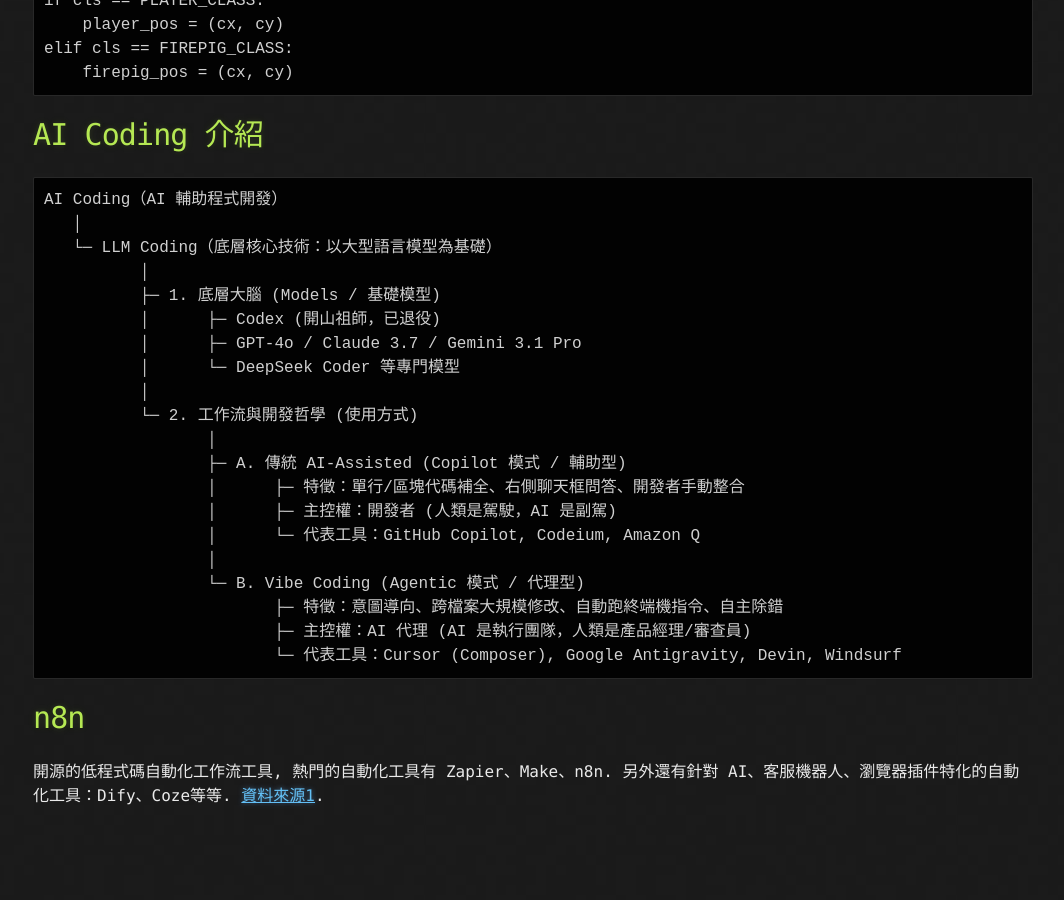
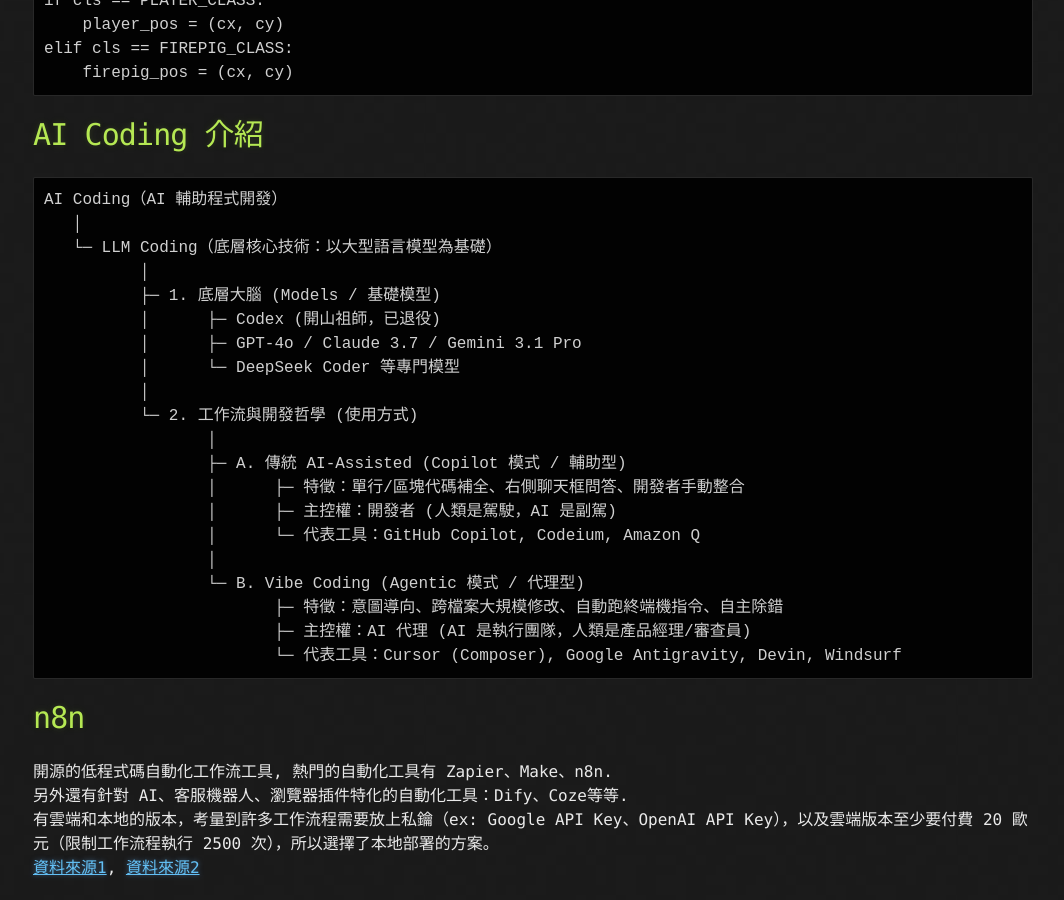
Before and after one commit to lepg5487/Stock_God, a Jekyll site: the page built from PlayAI.md, in a window 1280 px wide and 900 px high, scrolled down 1002 px. Shown: the whole window, without its empty margins (107-1171 px from the left). Built offline with Jekyll 4.4.1, drawn with Linux system fonts in a browser that asks for light colours; our own code applies the rules of GitHub Pages for plain Markdown files; before the commit the page ends 1830 px from its top, so only the background shows below that.

Commit message:
Update PlayAI.md

```diff
--- a/PlayAI.md
+++ b/PlayAI.md
@@ -61,4 +61,5 @@
 # n8n
 開源的低程式碼自動化工作流工具, 熱門的自動化工具有 Zapier、Make、n8n.
 另外還有針對 AI、客服機器人、瀏覽器插件特化的自動化工具：Dify、Coze等等.
-[資料來源1](https://raymondhouch.com/lifehacker/digital-workflow/automation-tools-review/).
+有雲端和本地的版本，考量到許多工作流程需要放上私鑰（ex: Google API Key、OpenAI API Key），以及雲端版本至少要付費 20 歐元（限制工作流程執行 2500 次），所以選擇了本地部署的方案。
+[資料來源1](https://raymondhouch.com/lifehacker/digital-workflow/automation-tools-review/), [資料來源2](https://medium.com/dean-lin/n8n-%E6%95%99%E5%AD%B8-%E7%94%A8-docker-%E5%9C%A8-local-%E5%BB%BA%E7%AB%8B%E5%85%8D%E8%B2%BB-%E7%84%A1%E9%99%90%E6%AC%A1%E6%95%B8%E4%BD%BF%E7%94%A8%E7%9A%84%E8%87%AA%E5%8B%95%E5%8C%96%E5%B7%A5%E5%85%B7-ab603faa300f)
```
